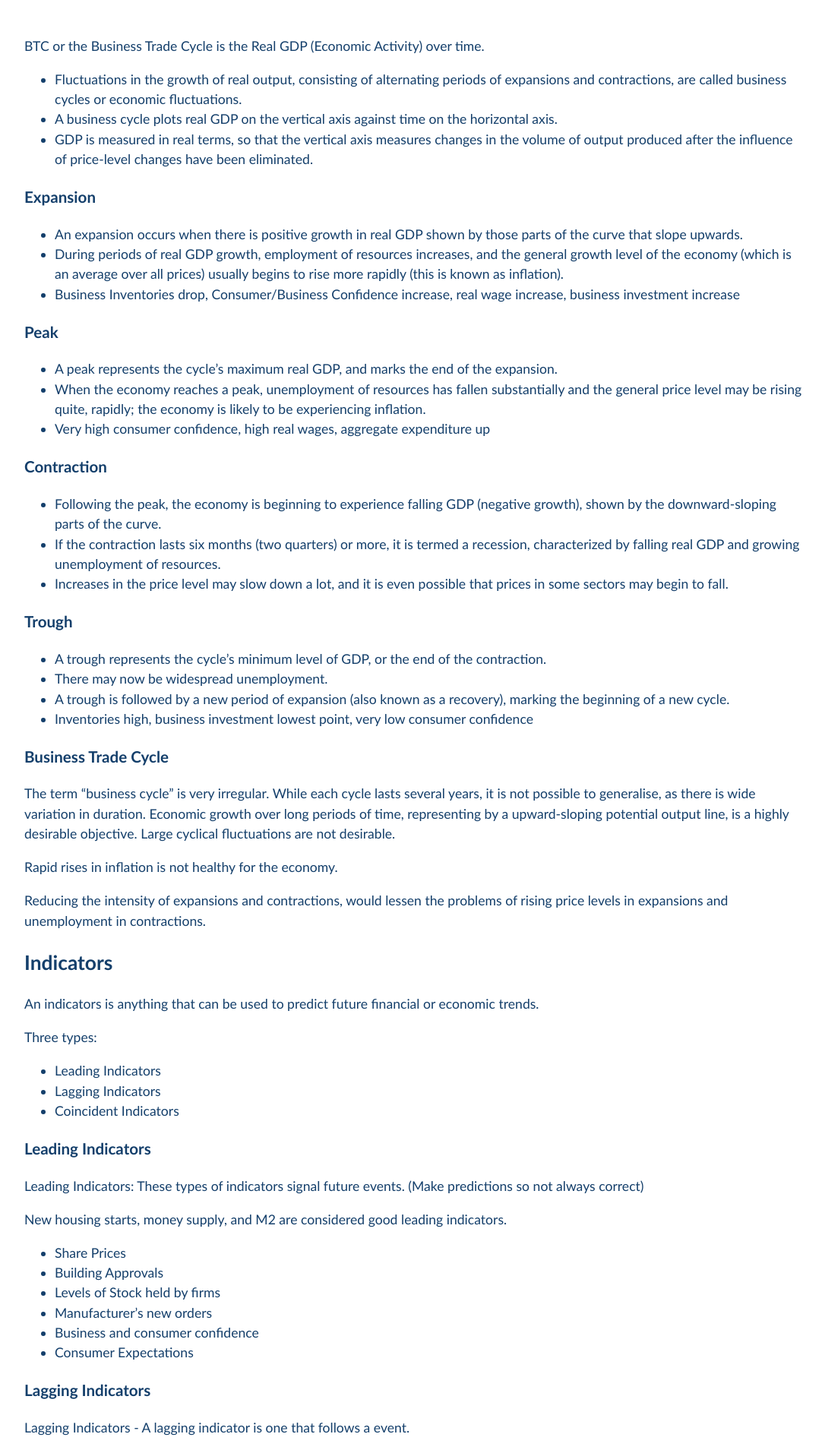
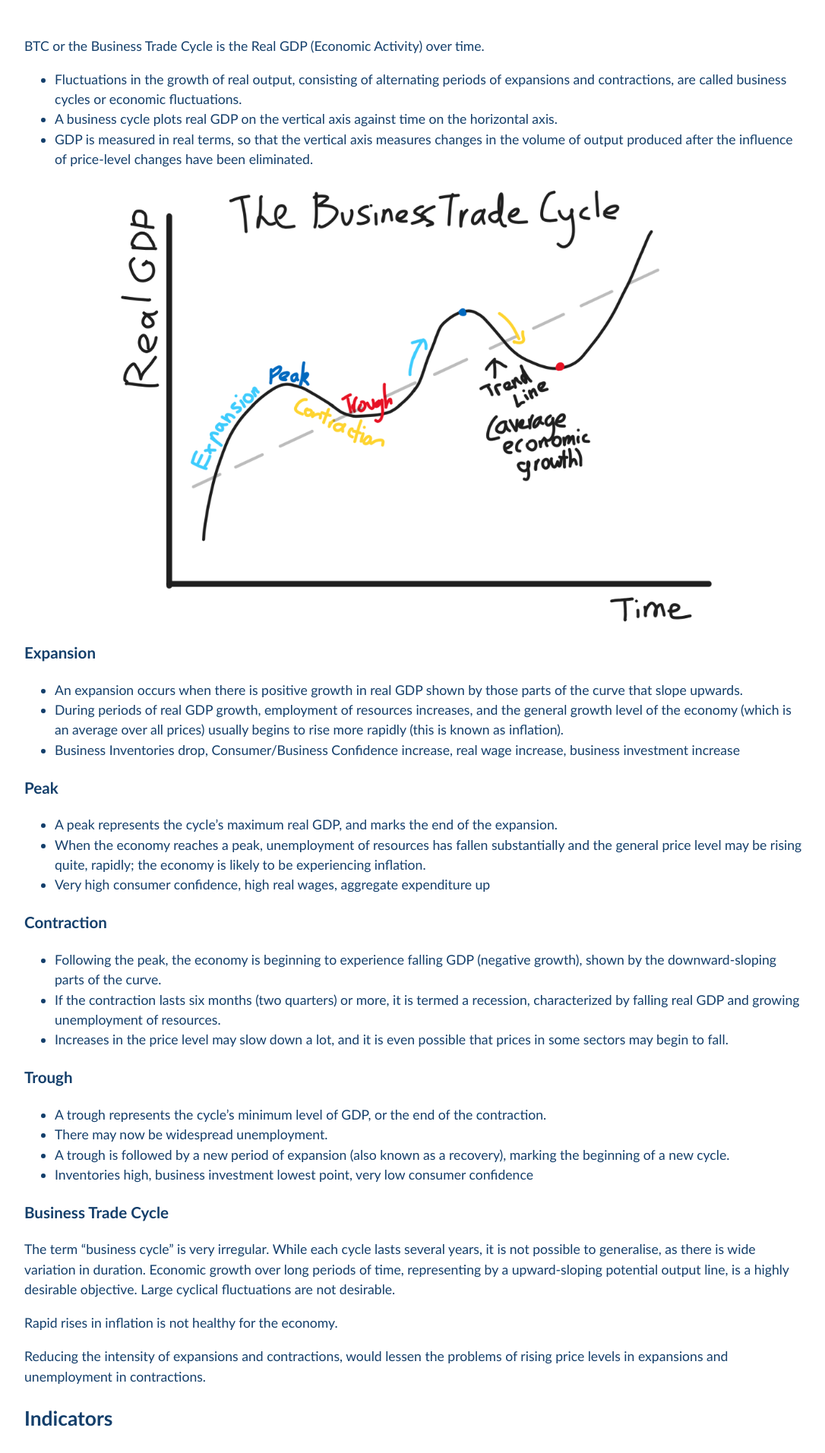
Before and after one commit to Pi-thagoras/the-chicken-pen, a Jekyll site: the page built from economics/Business-Trade-Cycle.md, in a window 1280 px wide. Shown: the part 337-2250 px from the top of the page at 76% size, without its empty margins (96-1182 px from the left). Built offline with Jekyll 4.4.1, drawn with Linux system fonts in a browser that asks for light colours.

Commit message:
vault backup: 2023-08-24 14:16:45

```diff
--- a/economics/Business-Trade-Cycle.md
+++ b/economics/Business-Trade-Cycle.md
@@ -7,6 +7,7 @@ BTC or the Business Trade Cycle is the Real GDP (Economic Activity) over time.
 - A business cycle plots real GDP on the vertical axis against time on the horizontal axis.
 - GDP is measured in real terms, so that the vertical axis measures changes in the volume of output produced after the influence of price-level changes have been eliminated.
 
+<image src="/the-chicken-pen/assets/Business-Trade-Cycle.png" alt="The Business Trade Cycle" width=800px />
 ### Expansion
 
 - An expansion occurs when there is positive growth in real GDP shown by those parts of the curve that slope upwards.
```
Also changed, not shown: The-Town.md (+1 -0 lines), assets/Business-Trade-Cycle.png (added).
